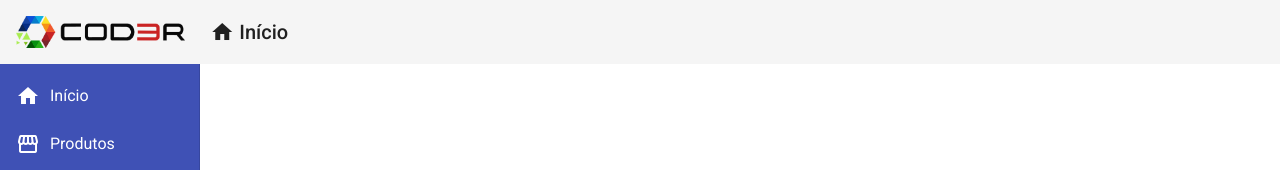
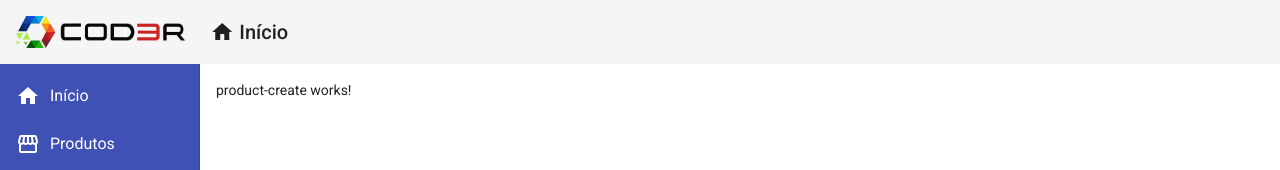
Before and after one commit to stumpf-alexandre/crudAngular, an Angular app in the folder frontend/: page /products/create in a window 1280 px wide. Before the commit this address led to /. Shown: the top 170 px of the page. Built offline with nearby package versions, Linux system fonts and the light colour scheme.

Commit message:
criando rota do products create

```diff
--- a/frontend/src/app/app-routing.module.ts
+++ b/frontend/src/app/app-routing.module.ts
@@ -3,6 +3,7 @@
 
 import { HomeComponent } from './views/home/home.component';
 import { ProductCrudComponent } from './views/product-crud/product-crud.component';
+import { ProductCreateComponent } from './components/product/product-create/product-create.component';
 
 const routes: Routes = [
   {
@@ -11,6 +12,9 @@
   },{
     path: "products",
     component: ProductCrudComponent
+  },{
+    path: "products/create",
+    component: ProductCreateComponent
   }
 ];
 
--- a/frontend/src/app/app.module.ts
+++ b/frontend/src/app/app.module.ts
@@ -19,6 +19,7 @@
 import { ProductCrudComponent } from './views/product-crud/product-crud.component';
 import { RedDirective } from './directives/red.directive';
 import { ForDirective } from './directives/for.directive';
+import { ProductCreateComponent } from './components/product/product-create/product-create.component';
 
 @NgModule({
   declarations: [
@@ -29,7 +30,8 @@
     HomeComponent,
     ProductCrudComponent,
     RedDirective,
-    ForDirective
+    ForDirective,
+    ProductCreateComponent
   ],
   imports: [
     BrowserModule,
--- /dev/null
+++ b/frontend/src/app/components/product/product-create/product-create.component.html
@@ -0,0 +1 @@
+<p>product-create works!</p>
--- /dev/null
+++ b/frontend/src/app/components/product/product-create/product-create.component.ts
@@ -0,0 +1,15 @@
+import { Component, OnInit } from '@angular/core';
+
+@Component({
+  selector: 'app-product-create',
+  templateUrl: './product-create.component.html',
+  styleUrls: ['./product-create.component.css']
+})
+export class ProductCreateComponent implements OnInit {
+
+  constructor() { }
+
+  ngOnInit(): void {
+  }
+
+}
```
Also changed, not shown: frontend/src/app/components/product/product-create/product-create.component.css (added).
